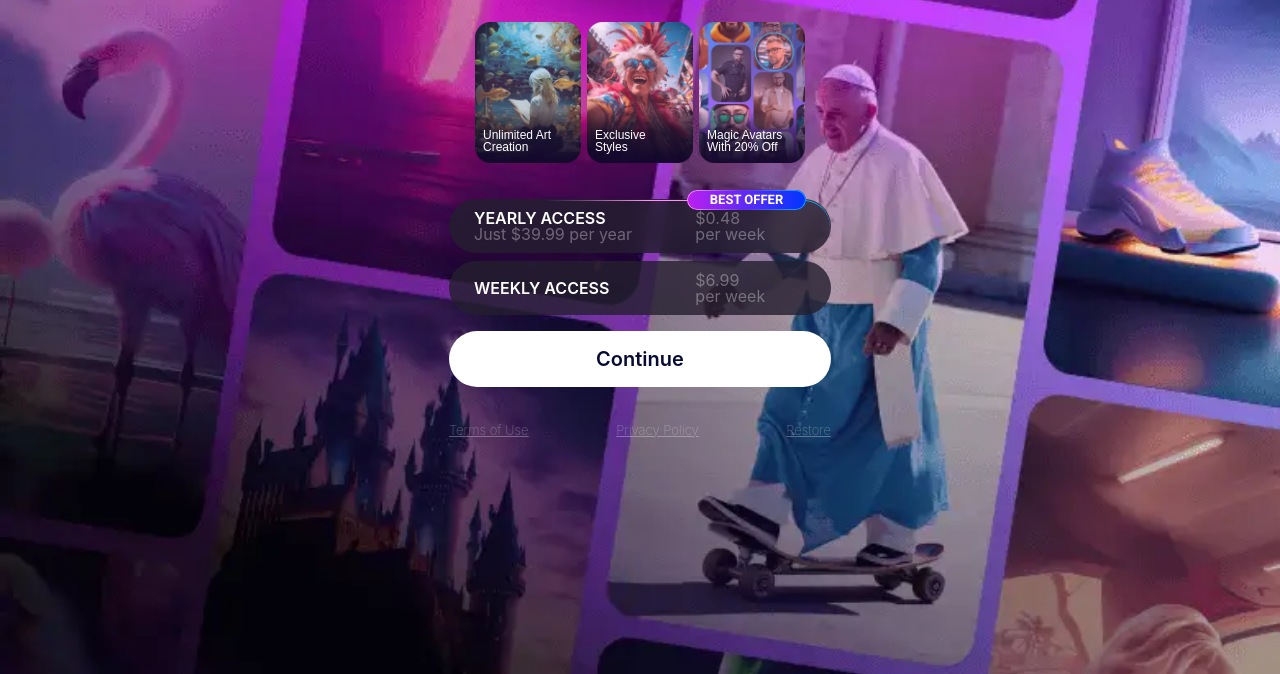
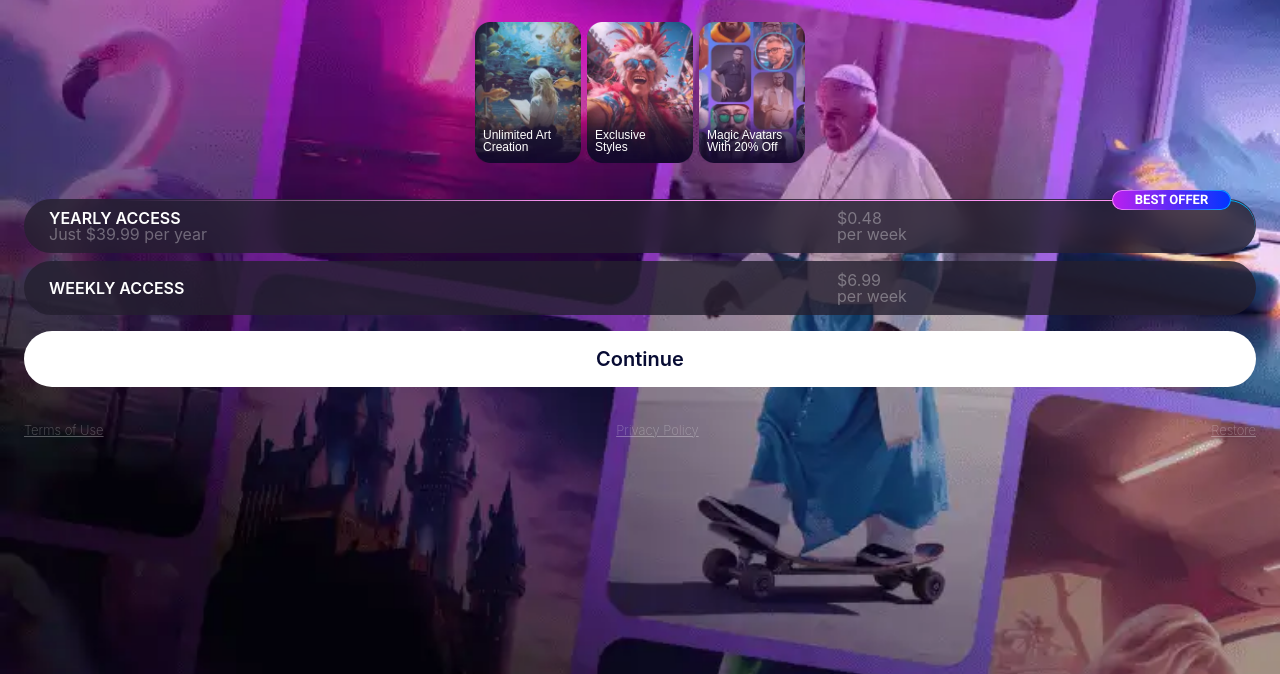
Before and after one commit to veluat/test-mobile-banner, a website built with Vite: page src/index.html in a window 1280 px wide. Shown: the part 126-800 px from the top of the page. Built offline with nearby package versions, Linux system fonts and the light colour scheme.

Commit message:
styles: refactor css

```diff
--- a/src/css/base.css
+++ b/src/css/base.css
@@ -35,9 +35,8 @@ body {
             url('../assets/images/fallback/Body-BG-2x.png') 2x
     );
     color: var(--color-light);
-    min-height: 100vh;
+    min-height: 100svh;
     width: 100%;
-    max-width: 430px;
     display: flex;
     flex-direction: column;
     margin: 0 auto;
```
